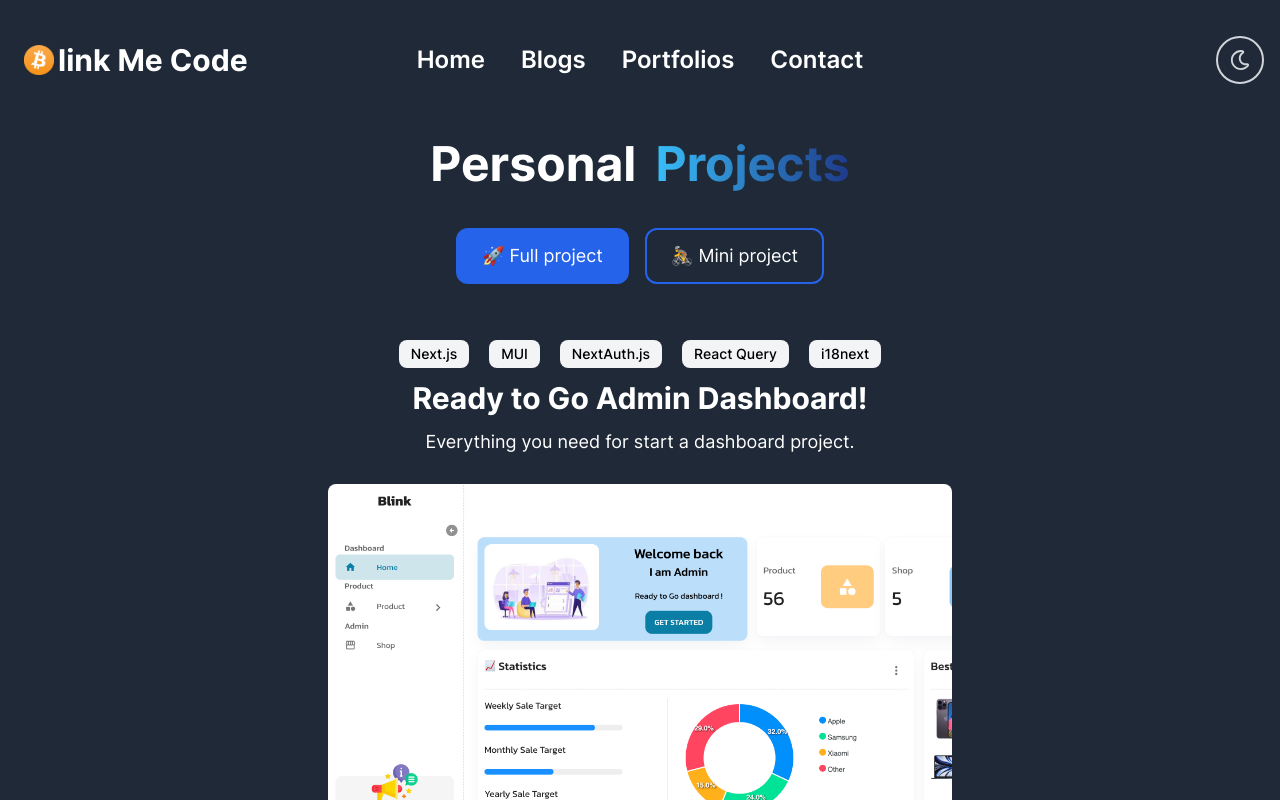
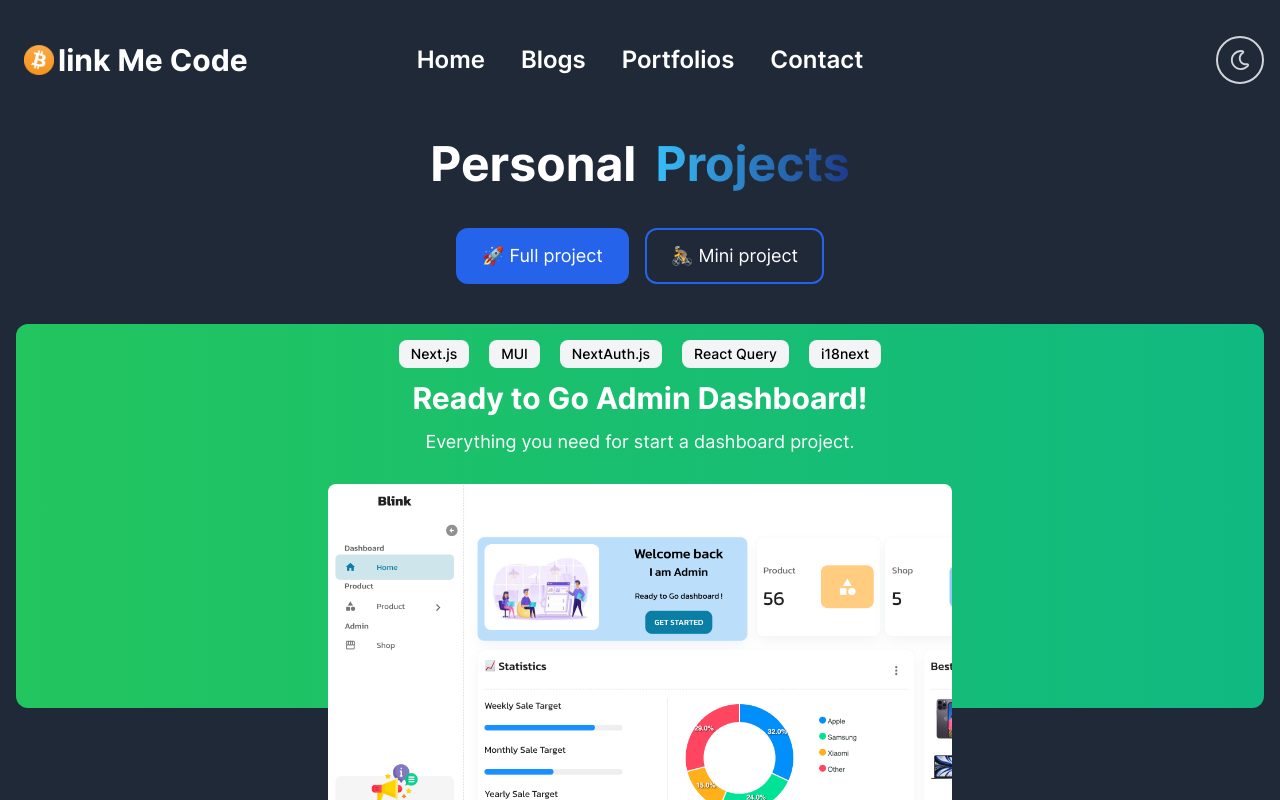
Before and after one commit to slilp/blink-me-code-next, a Next.js app: page /portfolio in a window 1280 px wide. Shown: the top 800 px of the page. Built offline with nearby package versions, Linux system fonts and the light colour scheme.

Commit message:
fix : navbar size

```diff
--- a/components/organisms/FullPortCard/index.tsx
+++ b/components/organisms/FullPortCard/index.tsx
@@ -33,7 +33,7 @@ function FullPortCard({
 
   return (
     <div className="my-8">
-      {/* <div className="bg-gradient-to-r from-emerald-500 to-lime-500 h-80"></div>
+      {/* <div className="bg-gradient-to-r from-green-500 to-emerald-500 h-80"></div>
       <div className="bg-gradient-to-r from-yellow-500 to-red-500 h-80"></div> */}
 
       <div className={bgColorClass}>
--- a/components/templates/Layout/NavBar/index.tsx
+++ b/components/templates/Layout/NavBar/index.tsx
@@ -92,7 +92,7 @@ function NavBar() {
         </div>
       </div>
       {open && (
-        <div className="bg-transparent w-screen">
+        <div className="bg-transparent ">
           <br></br>
           <div className="flex flex-col justify-center items-center text-2xl font-semibold">
             <div className="border-t-2 border-b-2  border-gray-300 w-full h-14 flex items-center justify-center">
--- a/config/portfolios.ts
+++ b/config/portfolios.ts
@@ -73,7 +73,7 @@ const portfolios: PortfolioList[] = [
     tags: [Tag.NEXT, Tag.MUI, Tag.NEXT_AUTH, Tag.REACT_QUERY, Tag.I18],
     more: "my-blog",
     type: PortfolioType.FULL,
-    fromColor: "lime-500",
+    fromColor: "green-500",
     toColor: "emerald-500",
     theme: "",
     detail: [
```
